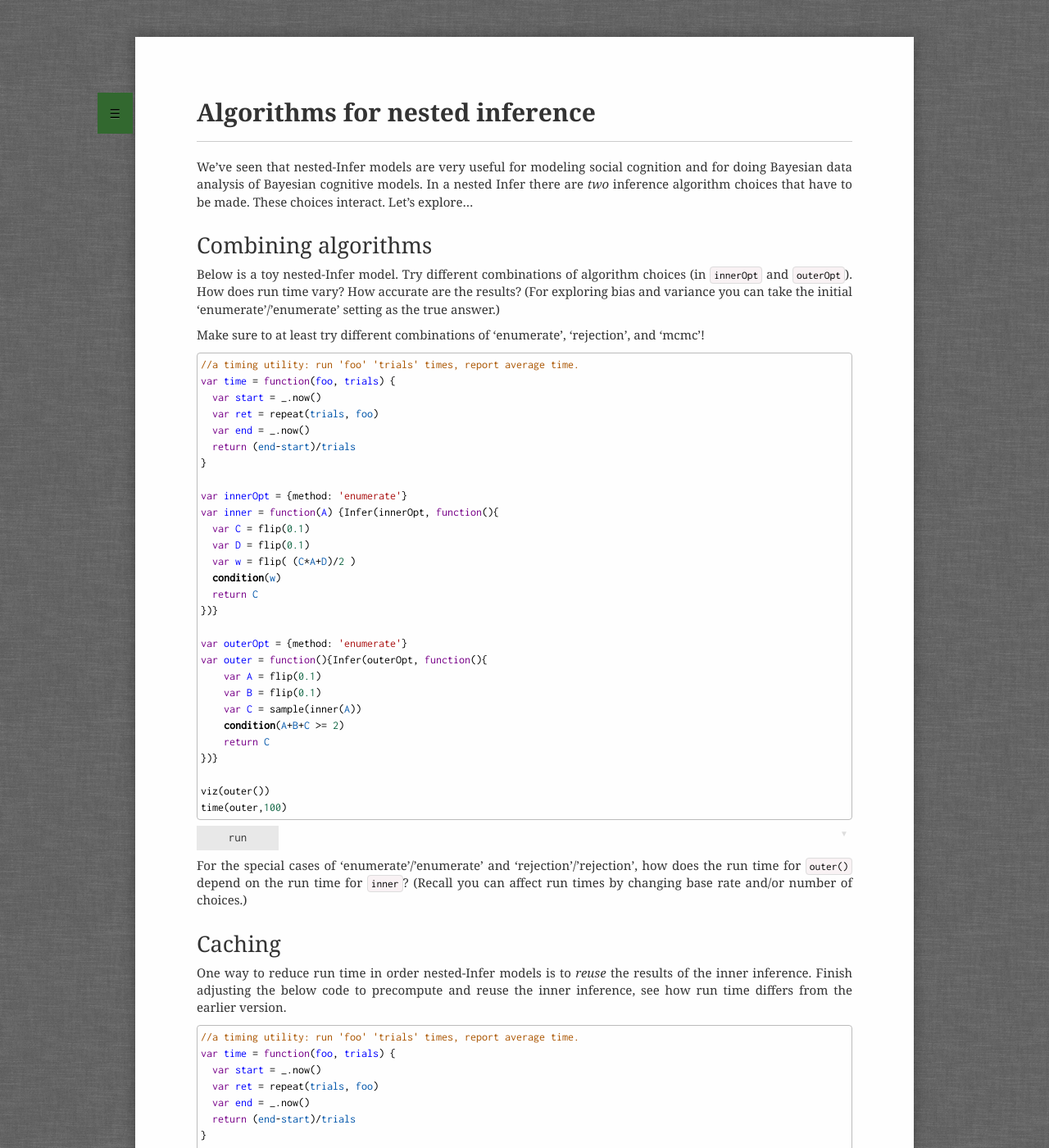
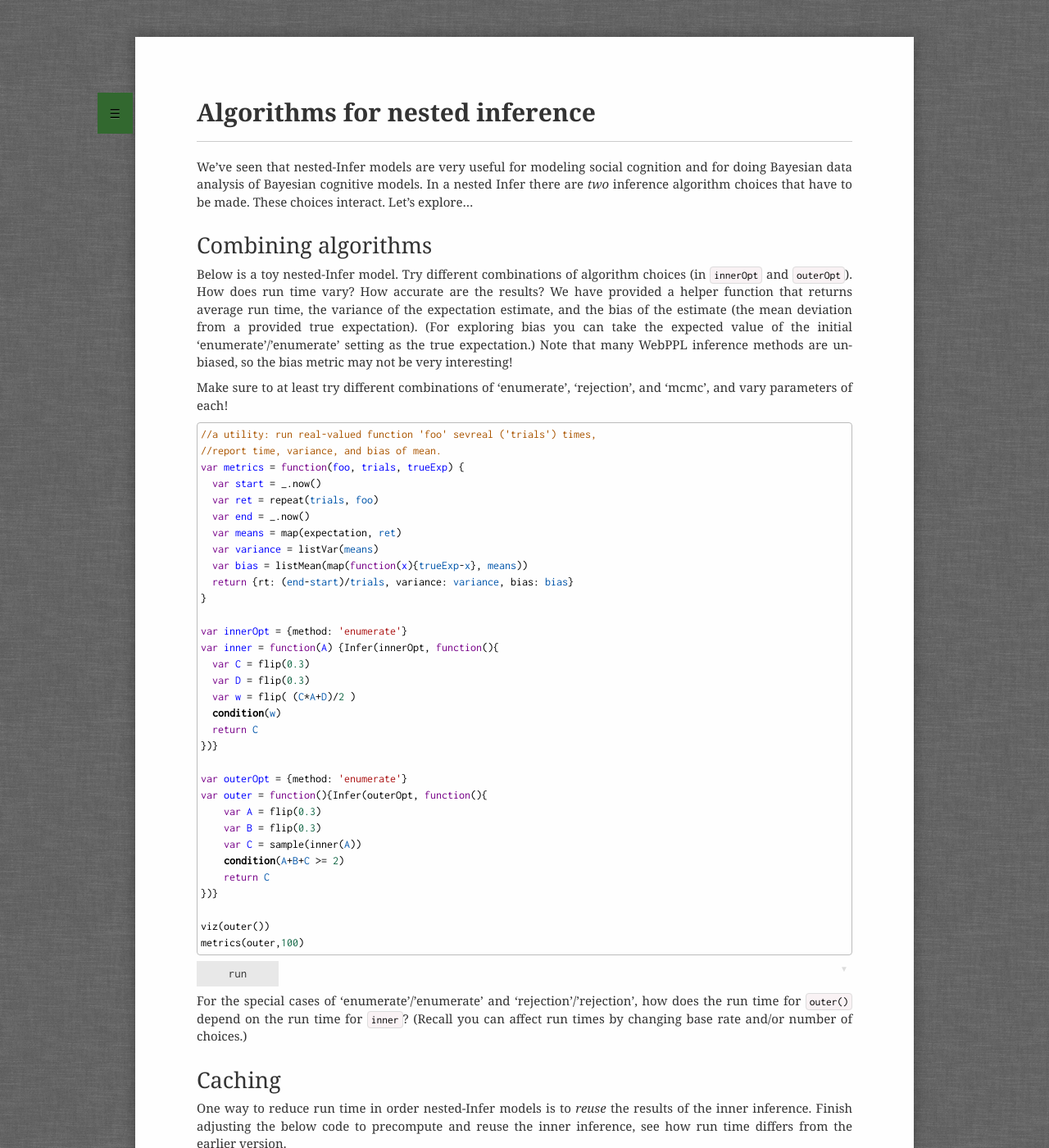
Before and after one commit to probmods/probmods2, a Jekyll site: the page built from teaching_extras/NestedInferAlgorithms.md, in a window 1280 px wide and 1400 px high. Shown: the whole window at 82% size. Built offline with Jekyll 4.4.1, drawn with Linux system fonts in a browser that asks for light colours; a script that is not in the unit is left out; some of the changed text lies outside the part shown.

Commit message:
tweak nested infer algorithms exercises

```diff
--- a/teaching_extras/NestedInferAlgorithms.md
+++ b/teaching_extras/NestedInferAlgorithms.md
@@ -8,23 +8,29 @@
 
 # Combining algorithms
 
-Below is a toy nested-Infer model. Try different combinations of algorithm choices (in `innerOpt` and `outerOpt`). How does run time vary? How accurate are the results? (For exploring bias and variance you can take the initial 'enumerate'/'enumerate' setting as the true answer.)
+Below is a toy nested-Infer model. Try different combinations of algorithm choices (in `innerOpt` and `outerOpt`). How does run time vary? How accurate are the results? We have provided a helper function that returns average run time, the variance of the expectation estimate, and the bias of the estimate (the mean deviation from a provided true expectation).
+(For exploring bias you can take the expected value of the initial 'enumerate'/'enumerate' setting as the true expectation.)
+Note that many WebPPL inference methods are un-biased, so the bias metric may not be very interesting!
 
-Make sure to at least try different combinations of 'enumerate', 'rejection', and 'mcmc'!
+Make sure to at least try different combinations of 'enumerate', 'rejection', and 'mcmc', and vary parameters of each!
 
 ~~~~
-//a timing utility: run 'foo' 'trials' times, report average time.
-var time = function(foo, trials) {
+//a utility: run real-valued function 'foo' sevreal ('trials') times,
+//report time, variance, and bias of mean.
+var metrics = function(foo, trials, trueExp) {
   var start = _.now()
   var ret = repeat(trials, foo)
   var end = _.now()
-  return (end-start)/trials
+  var means = map(expectation, ret)
+  var variance = listVar(means)
+  var bias = listMean(map(function(x){trueExp-x}, means))
+  return {rt: (end-start)/trials, variance: variance, bias: bias}
 }
 
 var innerOpt = {method: 'enumerate'}
 var inner = function(A) {Infer(innerOpt, function(){
-  var C = flip(0.1)
-  var D = flip(0.1)
+  var C = flip(0.3)
+  var D = flip(0.3)
   var w = flip( (C*A+D)/2 )
   condition(w)
   return C
@@ -32,15 +38,15 @@
 
 var outerOpt = {method: 'enumerate'}
 var outer = function(){Infer(outerOpt, function(){
-    var A = flip(0.1)
-    var B = flip(0.1)
+    var A = flip(0.3)
+    var B = flip(0.3)
     var C = sample(inner(A))
     condition(A+B+C >= 2)
     return C
 })}
 
 viz(outer())
-time(outer,100)
+metrics(outer,100)
 ~~~~
 
 For the special cases of 'enumerate'/'enumerate' and 'rejection'/'rejection', how does the run time for `outer()` depend on the run time for `inner`? (Recall you can affect run times by changing base rate and/or number of choices.)
@@ -51,13 +57,19 @@
 One way to reduce run time in order nested-Infer models is to *reuse* the results of the inner inference. Finish adjusting the below code to precompute and reuse the inner inference, see how run time differs from the earlier version.
 
 ~~~~
-//a timing utility: run 'foo' 'trials' times, report average time.
-var time = function(foo, trials) {
+///fold:
+//a utility: run real-valued function 'foo' sevreal ('trials') times,
+//report time, variance, and bias of mean.
+var metrics = function(foo, trials, trueExp) {
   var start = _.now()
   var ret = repeat(trials, foo)
   var end = _.now()
-  return (end-start)/trials
+  var means = map(expectation, ret)
+  var variance = listVar(means)
+  var bias = listMean(map(function(x){trueExp-x}, means))
+  return {rt: (end-start)/trials, bias: bias, variance: variance}
 }
+///
 
 var innerOpt = {method: 'enumerate'}
 var inner = function(A) {Infer(innerOpt, function(){
@@ -82,7 +94,7 @@
     return C
 })}
 
-time(outer,100)
+metrics(outer,100)
 ~~~~
 
 Writing an explicit variable for each possible input to the inner function is cumbersome. An alternative is to *memoize* (or cache) the `inner` function -- since the inner function returns the same distribution every time it is called for each input, this doesn't change the meaning of the program. Try achieving the same reuse via `dp.cache`. (Note `dp.cache` is like `mem` but assumes the function it is applied to is deterministic, and can therefore work more efficiently.) This form of reuse is an instance of [dynamic programming](https://en.wikipedia.org/wiki/Dynamic_programming).
@@ -94,16 +106,22 @@
 
 It is common, especially in BDA, to have an outer inference with continuous random variables, and an inner inference with discrete variables (either naturally or by discretizing the model). In this case we can't use `enumerate` for the outer inference.
 
-We have adjusted the model to have continuous variables. (Note we don't cache the inner inference. Why not?) Try different approaches for inference in the outer Infer. How does time and accuracy vary? (Try 'rejection' and 'MCMC' with both default and HMC proposals.)
+We have adjusted the model to have continuous variables, that could arise, for example, as the parameters of a cognitive model. (Note we don't cache the inner inference. Why not?) Try different approaches for inference in the outer Infer. How does time and accuracy vary? (Try 'rejection' and 'MCMC' with both default and HMC proposal kernels.)
 
 ~~~~
-//a timing utility: run 'foo' 'trials' times, report average time.
-var time = function(foo, trials) {
+///fold:
+//a utility: run real-valued function 'foo' sevreal ('trials') times,
+//report time, variance, and bias of mean.
+var metrics = function(foo, trials, trueExp) {
   var start = _.now()
   var ret = repeat(trials, foo)
   var end = _.now()
-  return (end-start)/trials
+  var means = map(expectation, ret)
+  var variance = listVar(means)
+  var bias = listMean(map(function(x){trueExp-x}, means))
+  return {rt: (end-start)/trials, bias: bias, variance: variance}
 }
+///
 
 var innerOpt = {method: 'enumerate'}
 var inner = function(A) {Infer(innerOpt, function(){
@@ -121,9 +139,11 @@
     var B = gaussian(0,1)
     var C = sample(inner(A))
     condition(A+B+C >= 2)
-    return C
+    return A
 })}
 
 viz(outer())
-time(outer,100)
+metrics(outer,100)
 ~~~~
+
+What would you do if enumeration wasn't feasible for the inner inference (e.g. because there were continuous or many discrete choices)? Brainstorm possibilities and what drawbacks they might have. There are a number of strategies, but no clear answer to this question!
```
